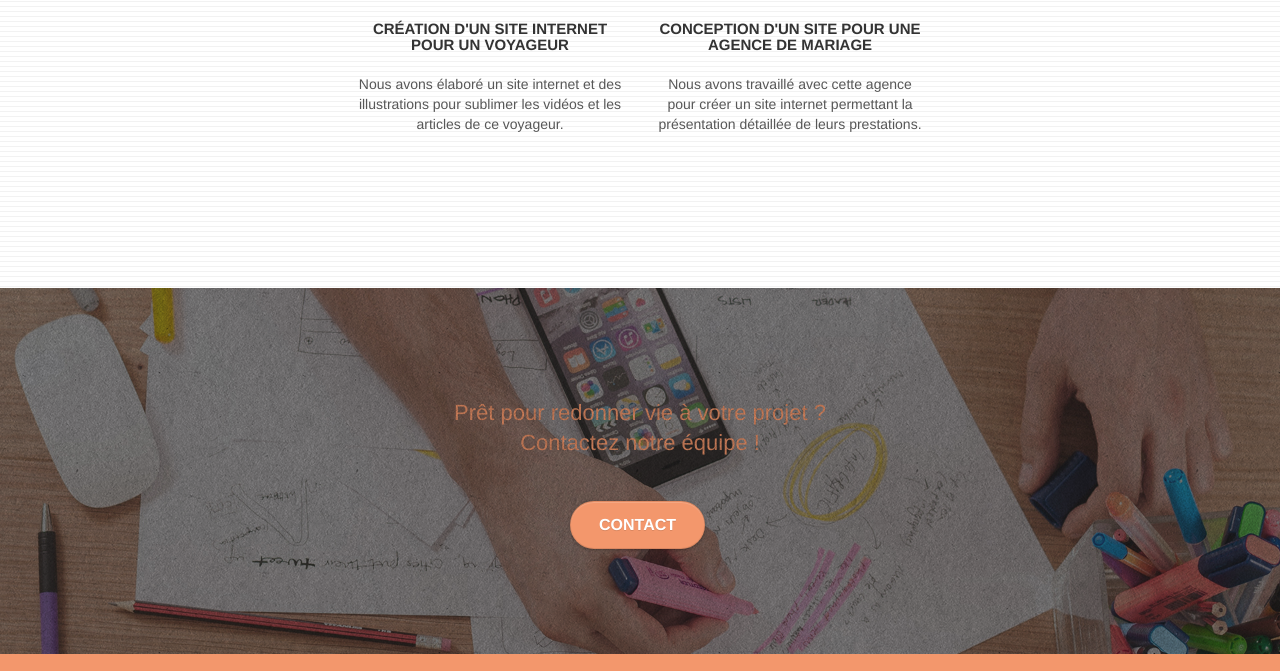
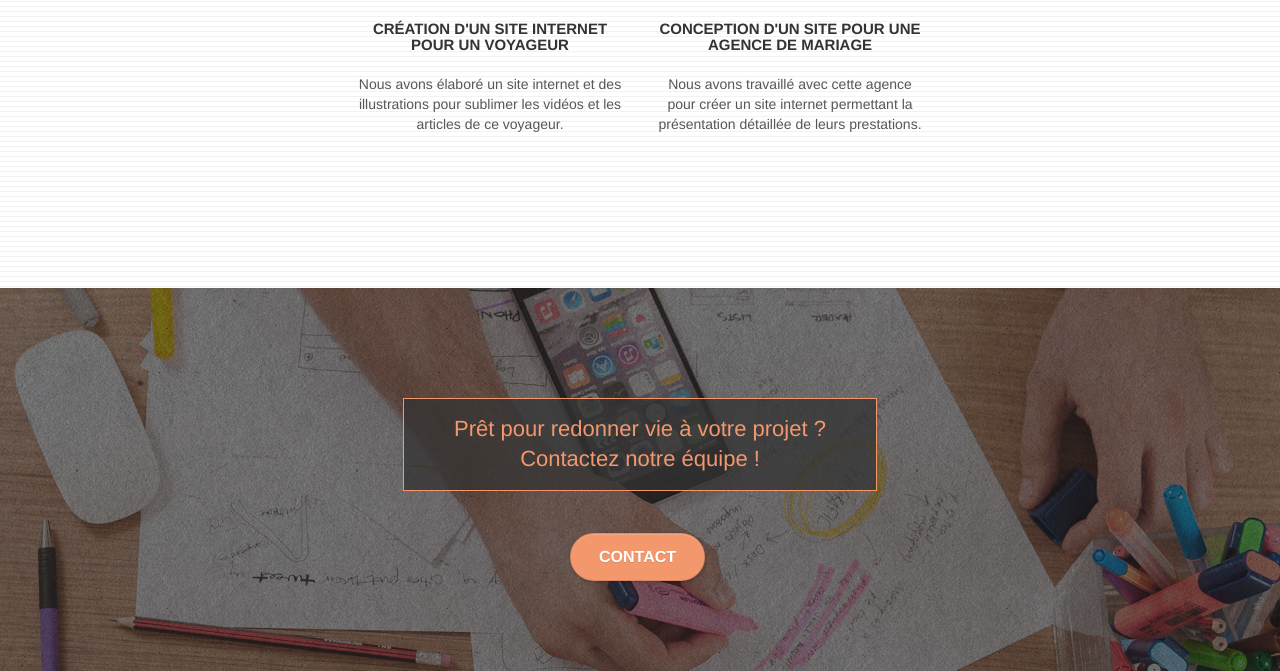
Before and after one commit to Emi-vas/EmilienVaschalde_4_28052021, a plain HTML site: page index.html in a window 1280 px wide. Shown: the part 2791-3462 px from the top of the page. Drawn offline with Linux system fonts and the light colour scheme.

Commit message:
bloc 5 - bg avec bodure

```diff
--- a/index.html
+++ b/index.html
@@ -202,9 +202,11 @@
 <div class="bloc bgc-dark-slate-blue bg-banniere d-bloc bloc-bg-texture texture-paper" id="bloc-5-cta">
 	<div class="container bloc-lg">
 		<div class="row">
-			<h2 class="mg-md text-center tc-white">
+			<div class="flex-center">
+			<h2 class="mg-md text-center txt_bloc5">
 				Prêt pour redonner vie à votre projet ?<br>Contactez notre équipe !
 			</h2>
+	    	</div>
 			<div class="col-sm-12 text-center">
 				<a href="contact.html" class="btn btn-atomic-tangerine btn-clean btn-rd btn-lg cta-hero">Contact</a>
 			</div>
--- a/style.css
+++ b/style.css
@@ -1053,7 +1053,15 @@ h4 {
     justify-content: space-around;
 }
 
+.flex-center {
+    display: flex;
+    justify-content: space-around;
+}
+.txt_bloc5 {
+    position: relative;
+    background: #333333bd;
+    padding: 15px 50px;
+    color: #F3976C!important;
+    border: #F3976C solid 1px;
 
-.txt_bloc5 {
-    color: #f8f0f0;
 }
```
